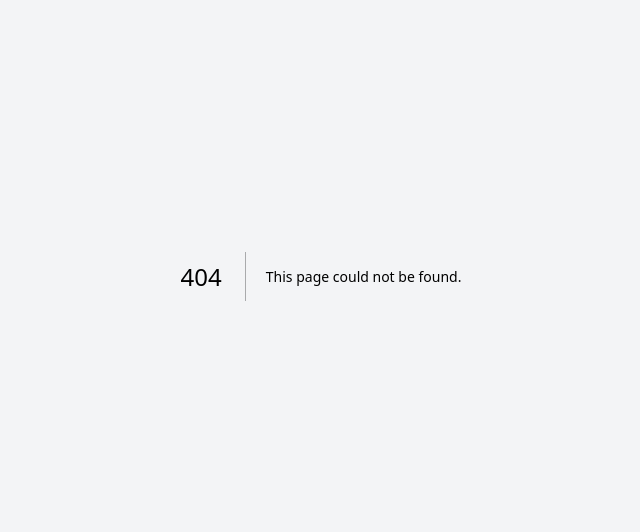
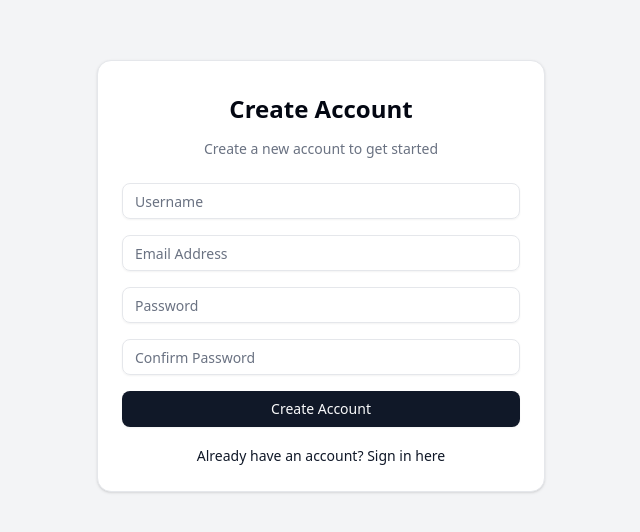
Before and after one commit to amusphere/nextjs_fastapi_template, a Next.js app in the folder frontend/: page /auth/signup in a window 1280 px wide. Before the commit this address had no page. Shown: the part 124-656 px from the top of the page, without its empty margins (319-959 px from the left). Built offline with nearby package versions, Linux system fonts and the light colour scheme.

Commit message:
feat: implement signup functionality with form validation and API integration

```diff
--- /dev/null
+++ b/frontend/app/api/auth/signup/route.ts
@@ -0,0 +1,73 @@
+"use server";
+
+import { apiPost } from "@/utils/api";
+import { cookies } from "next/headers";
+import { NextRequest, NextResponse } from "next/server";
+
+interface Token {
+  access_token: string;
+  expires_in: number;
+  refresh_token?: string;
+}
+
+export async function POST(request: NextRequest) {
+  try {
+    const { username, email, password } = await request.json();
+
+    if (!username || !email || !password) {
+      return NextResponse.json(
+        { success: false, error: "All fields are required" },
+        { status: 400 }
+      );
+    }
+
+    // Call the backend API
+    const { data, error } = await apiPost("/auth/signup", {
+      username,
+      email,
+      password,
+    });    if (error) {
+      let errorMessage = "Failed to create account";
+
+      if (error.status === 400) {
+        if (error.details && error.details.includes("already exists")) {
+          errorMessage = "This email address is already in use";
+        } else {
+          errorMessage = error.details || error.message || errorMessage;
+        }
+      }
+
+      return NextResponse.json(
+        { success: false, error: errorMessage },
+        { status: error.status || 500 }
+      );
+    }
+
+    const { access_token, expires_in, refresh_token } = data as Token;
+
+    // Set cookies for authentication
+    const store = await cookies();
+    store.set("access_token", access_token, {
+      httpOnly: true,
+      secure: process.env.NODE_ENV === "production",
+      sameSite: "lax",
+      maxAge: expires_in,
+      path: "/",
+    });
+    store.set("refresh_token", refresh_token || "", {
+      httpOnly: true,
+      secure: process.env.NODE_ENV === "production",
+      sameSite: "lax",
+      maxAge: expires_in,
+      path: "/",
+    });
+
+    return NextResponse.json({ success: true }, { status: 201 });
+  } catch (error) {
+    console.error("Error in signup route:", error);
+    return NextResponse.json(
+      { success: false, error: "Internal server error" },
+      { status: 500 }
+    );
+  }
+}
--- /dev/null
+++ b/frontend/app/auth/signup/page.tsx
@@ -0,0 +1,5 @@
+import EmailPasswordSignupPage from "@/components/pages/EmailPasswordSignupPage";
+
+export default function SignupPage() {
+  return <EmailPasswordSignupPage />;
+}
--- a/frontend/components/components/forms/LoginForm.tsx
+++ b/frontend/components/components/forms/LoginForm.tsx
@@ -2,6 +2,7 @@
 
 import { useForm } from "react-hook-form";
 import { toast } from "sonner";
+import Link from "next/link";
 import { Button } from "../ui/button";
 import { Form, FormField } from "../ui/form";
 import { Input } from "../ui/input";
@@ -77,10 +78,17 @@ export default function LoginForm() {
           <Button type="submit" className="w-full">
             Login
           </Button>
-          <div className="text-center">
-            <a href="/auth/forgot-password" className="text-sm text-primary hover:underline">
-              Forgot Password?
-            </a>
+          <div className="text-center space-y-2">
+            <div>
+              <Link href="/auth/forgot-password" className="text-sm text-primary hover:underline">
+                Forgot Password?
+              </Link>
+            </div>
+            <div>
+              <Link href="/auth/signup" className="text-sm text-primary hover:underline">
+                Create New Account
+              </Link>
+            </div>
           </div>
         </div>
       </form>
--- /dev/null
+++ b/frontend/components/components/forms/SignupForm.tsx
@@ -0,0 +1,181 @@
+"use client";
+
+import { useForm } from "react-hook-form";
+import { toast } from "sonner";
+import Link from "next/link";
+import { Button } from "../ui/button";
+import { Form, FormControl, FormField, FormItem, FormMessage } from "../ui/form";
+import { Input } from "../ui/input";
+
+interface SignupFormValues {
+  username: string;
+  email: string;
+  password: string;
+  confirmPassword: string;
+}
+
+export default function SignupForm() {
+  const form = useForm<SignupFormValues>({
+    defaultValues: {
+      username: "",
+      email: "",
+      password: "",
+      confirmPassword: "",
+    },
+  });
+
+  const onSubmit = async (data: SignupFormValues) => {
+    if (data.password !== data.confirmPassword) {
+      form.setError("confirmPassword", {
+        type: "manual",
+        message: "Passwords do not match",
+      });
+      return;
+    }
+
+    try {
+      const res = await fetch("/api/auth/signup", {
+        method: "POST",
+        headers: {
+          "Content-Type": "application/json",
+        },
+        body: JSON.stringify({
+          username: data.username,
+          email: data.email,
+          password: data.password,
+        }),
+      });
+
+      if (!res.ok) {
+        const errorData = await res.json();
+        toast.error(errorData.error || "Failed to create account.");
+        return;
+      }
+
+      const responseData = await res.json();
+      if (responseData.success) {
+        toast.success("Account created successfully. Redirecting to login page.");
+        setTimeout(() => {
+          window.location.href = "/";
+        }, 1500);
+      } else {
+        toast.error("Failed to create account.");
+      }
+    } catch (error) {
+      console.error("Signup error:", error);
+      toast.error("Failed to create account.");
+    }
+  };
+
+  return (
+    <Form {...form}>
+      <form
+        onSubmit={form.handleSubmit(onSubmit)}
+        className="space-y-4 w-full"
+      >
+        <FormField
+          control={form.control}
+          name="username"
+          rules={{
+            required: "Username is required",
+            minLength: {
+              value: 2,
+              message: "Username must be at least 2 characters long",
+            },
+          }}
+          render={({ field }) => (
+            <FormItem>
+              <FormControl>
+                <Input
+                  {...field}
+                  type="text"
+                  placeholder="Username"
+                  required
+                />
+              </FormControl>
+              <FormMessage />
+            </FormItem>
+          )}
+        />
+        <FormField
+          control={form.control}
+          name="email"
+          rules={{
+            required: "Email address is required",
+            pattern: {
+              value: /^[A-Z0-9._%+-]+@[A-Z0-9.-]+\.[A-Z]{2,}$/i,
+              message: "Please enter a valid email address",
+            },
+          }}
+          render={({ field }) => (
+            <FormItem>
+              <FormControl>
+                <Input
+                  {...field}
+                  type="email"
+                  placeholder="Email Address"
+                  required
+                />
+              </FormControl>
+              <FormMessage />
+            </FormItem>
+          )}
+        />
+        <FormField
+          control={form.control}
+          name="password"
+          rules={{
+            required: "Password is required",
+            minLength: {
+              value: 8,
+              message: "Password must be at least 8 characters long",
+            },
+          }}
+          render={({ field }) => (
+            <FormItem>
+              <FormControl>
+                <Input
+                  {...field}
+                  type="password"
+                  placeholder="Password"
+                  required
+                />
+              </FormControl>
+              <FormMessage />
+            </FormItem>
+          )}
+        />
+        <FormField
+          control={form.control}
+          name="confirmPassword"
+          rules={{
+            required: "Password confirmation is required",
+          }}
+          render={({ field }) => (
+            <FormItem>
+              <FormControl>
+                <Input
+                  {...field}
+                  type="password"
+                  placeholder="Confirm Password"
+                  required
+                />
+              </FormControl>
+              <FormMessage />
+            </FormItem>
+          )}
+        />
+        <div className="flex flex-col space-y-4">
+          <Button type="submit" className="w-full">
+            Create Account
+          </Button>
+          <div className="text-center">
+            <Link href="/" className="text-sm text-primary hover:underline">
+              Already have an account? Sign in here
+            </Link>
+          </div>
+        </div>
+      </form>
+    </Form>
+  );
+}
--- /dev/null
+++ b/frontend/components/pages/EmailPasswordSignupPage.tsx
@@ -0,0 +1,24 @@
+import SignupForm from "../components/forms/SignupForm";
+import { Card, CardContent, CardDescription, CardHeader, CardTitle } from "../components/ui/card";
+
+export default function EmailPasswordSignupPage() {
+  return (
+    <>
+      <div className="flex flex-col items-center justify-center min-h-screen p-2">
+        <Card className="w-full max-w-md text-center">
+          <CardHeader>
+            <CardTitle className="text-2xl my-2">
+              Create Account
+            </CardTitle>
+            <CardDescription>
+              Create a new account to get started
+            </CardDescription>
+          </CardHeader>
+          <CardContent>
+            <SignupForm />
+          </CardContent>
+        </Card>
+      </div>
+    </>
+  );
+}
```
